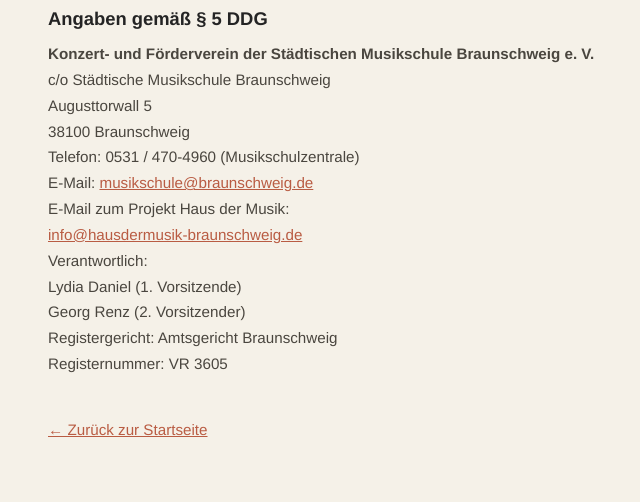
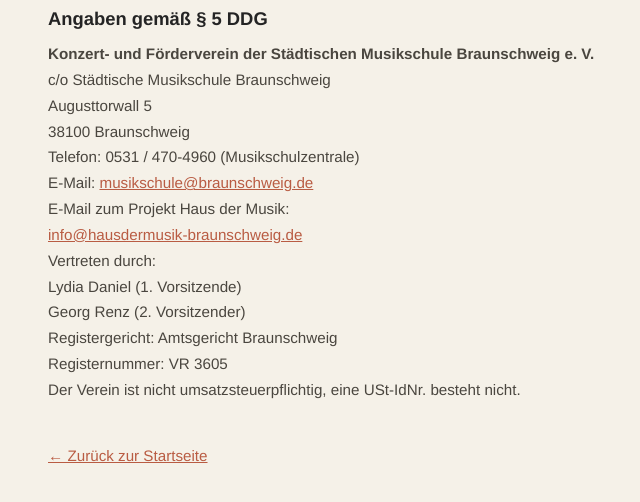
Before and after one commit to volkereckhardt1958/HdM-BS, a plain HTML site: page impressum.html in a window 1280 px wide. Shown: the part 106-608 px from the top of the page, without its empty margins (216-856 px from the left). Drawn offline with Linux system fonts and the light colour scheme.

Commit message:
Impressum: 'Vertreten durch' und USt-Hinweis ergaenzen
Co-authored-by: volkereckhardt1958 <volkereckhardt1958@users.noreply.github.com>

```diff
--- a/impressum.html
+++ b/impressum.html
@@ -23,13 +23,15 @@
     <p>E-Mail zum Projekt Haus der Musik:<br>
     <a href="mailto:info@hausdermusik-braunschweig.de">info@hausdermusik-braunschweig.de</a></p>
 
-    <p>Verantwortlich:<br>
+    <p>Vertreten durch:<br>
     Lydia Daniel (1. Vorsitzende)<br>
     Georg Renz (2. Vorsitzender)</p>
 
     <p>Registergericht: Amtsgericht Braunschweig<br>
     Registernummer: VR 3605</p>
 
+    <p>Der Verein ist nicht umsatzsteuerpflichtig, eine USt-IdNr. besteht nicht.</p>
+
     <p class="back"><a href="index.html">&larr; Zurück zur Startseite</a></p>
   </main>
 
```
